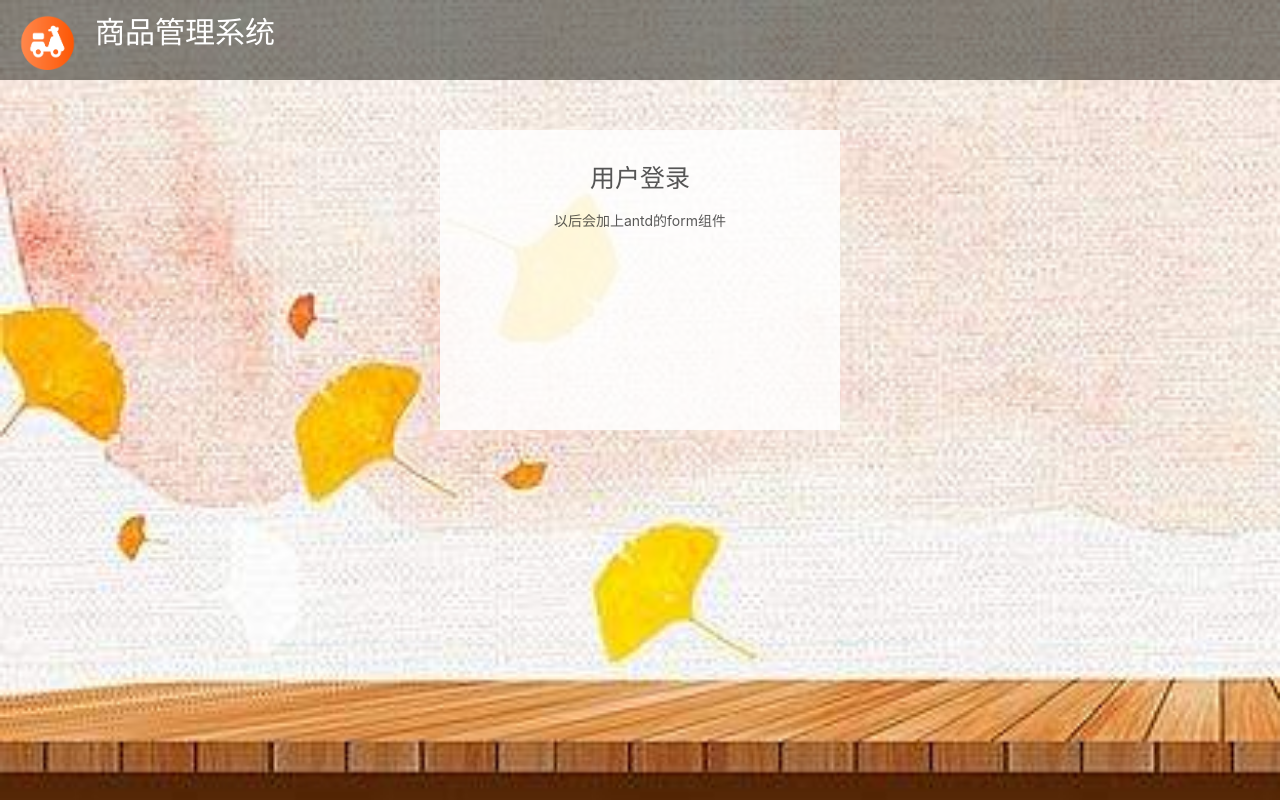
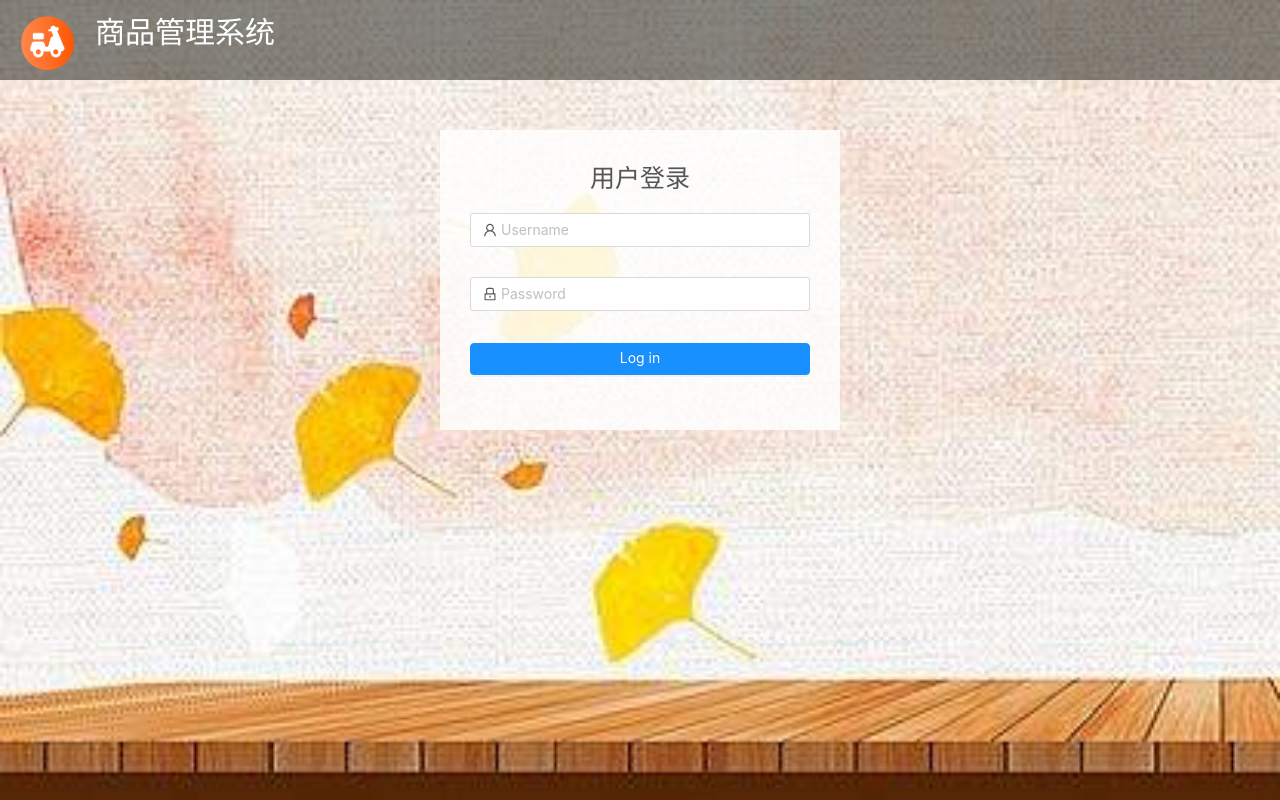
Before and after one commit to tyz98/react_products_management, a React (Create React App) app: page /login in a window 1280 px wide. Built offline with nearby package versions, Linux system fonts and the light colour scheme.

Commit message:
login form using antd

```diff
--- a/src/pages/login/css/login.css
+++ b/src/pages/login/css/login.css
@@ -1 +1 @@
-html,body{width:100%;height:100%}html #root,body #root{width:100%;height:100%}html #root #app,body #root #app{width:100%;height:100%}.login{width:100%;height:100%;background-image:url('../imgs/bg.jpg');background-repeat:no-repeat;background-size:cover}.login header{display:flex;align-items:center;background-color:rgba(21,20,13,0.5);height:80px}.login header img{width:75px;height:60px;margin:10px}.login header h1{font-size:30px;color:white}.login section{width:400px;height:300px;margin:50px auto 0;padding:30px;text-align:center;background-color:rgba(255,255,255,0.85)}.login section h1{font-size:25px;color:#555}/*# sourceMappingURL=./login.css.map */
+html,body{width:100%;height:100%}html #root,body #root{width:100%;height:100%}html #root #app,body #root #app{width:100%;height:100%}.login{width:100%;height:100%;background-image:url('../imgs/bg.jpg');background-repeat:no-repeat;background-size:cover}.login header{display:flex;align-items:center;background-color:rgba(21,20,13,0.5);height:80px}.login header img{width:75px;height:60px;margin:10px}.login header h1{font-size:30px;color:white}.login section{width:400px;height:300px;margin:50px auto 0;padding:30px;text-align:center;background-color:rgba(255,255,255,0.85)}.login section h1{font-size:25px;color:#555}.login section .login-form-button{width:100%}/*# sourceMappingURL=./login.css.map */
--- a/src/pages/login/css/login.less
+++ b/src/pages/login/css/login.less
@@ -42,5 +42,8 @@ html, body {
       font-size: 25px;
       color:#555;
     }
+    .login-form-button{
+      width:100%;
+    }
   }
 }
--- a/src/pages/login/login.jsx
+++ b/src/pages/login/login.jsx
@@ -1,9 +1,14 @@
 import React, { Component } from 'react';
 import './css/login.less'
 import logo from './imgs/logo.png'
+import { Form, Input, Button} from 'antd';
+import { UserOutlined, LockOutlined } from '@ant-design/icons';
 
 class Login extends Component {
   render() {
+    const onFinish = values => {
+      console.log('Received values of form: ', values);
+    };
     return (
       <div className='login'>
         <header>
@@ -12,7 +17,47 @@ class Login extends Component {
         </header>
         <section>
           <h1>用户登录</h1>
-          以后会加上antd的form组件
+          <Form
+            name="normal_login"
+            className="login-form"
+            initialValues={{
+              remember: true,
+            }}
+            onFinish={onFinish}
+          >
+            <Form.Item
+              name="username"
+              rules={[
+                {
+                  required: true,
+                  message: 'Please input your Username!',
+                },
+              ]}
+            >
+              <Input prefix={<UserOutlined className="site-form-item-icon" />} placeholder="Username" />
+            </Form.Item>
+            <Form.Item
+              name="password"
+              rules={[
+                {
+                  required: true,
+                  message: 'Please input your Password!',
+                },
+              ]}
+            >
+              <Input
+                prefix={<LockOutlined className="site-form-item-icon" />}
+                type="password"
+                placeholder="Password"
+              />
+            </Form.Item>
+
+            <Form.Item>
+              <Button type="primary" htmlType="submit" className="login-form-button">
+                Log in
+              </Button>
+            </Form.Item>
+          </Form>
         </section>
       </div>
     );
```
Also changed, not shown: 1 other file (tests, documents, lock files or other folders).
